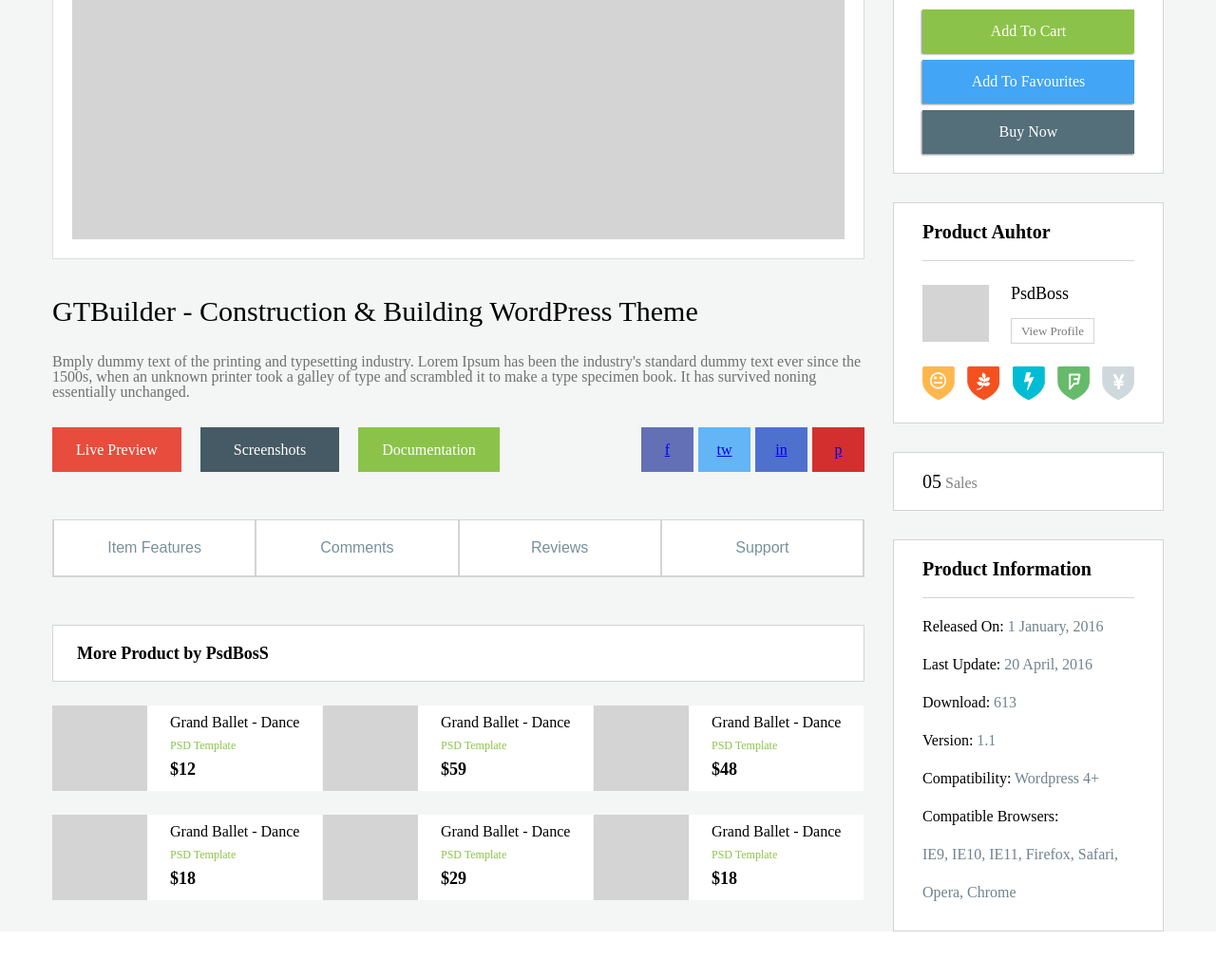
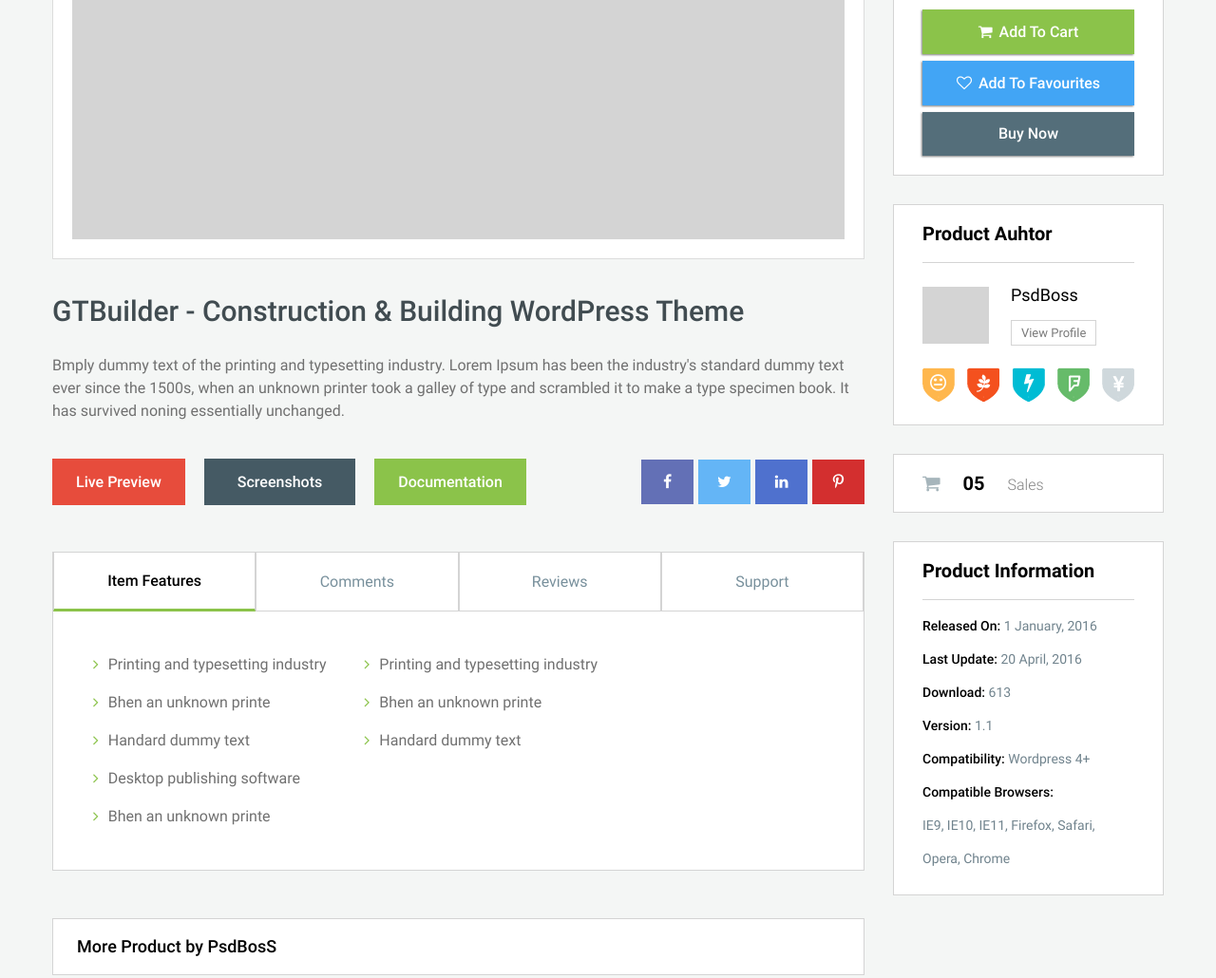
Before and after one commit to AlexandrGerasimenko/internet-store, a website: page src/product_detail.html in a window 1280 px wide. Shown: the part 244-1274 px from the top of the page at 95% size. Before the commit the page ends 1225 px from the top, so only its background shows below. Drawn offline with Linux system fonts and the light colour scheme.

Commit message:
product details - final version

```diff
--- a/src/css/pages/product_details.css
+++ b/src/css/pages/product_details.css
@@ -6,6 +6,7 @@
 .product_details .container h3 {
     padding: 40px 0;
     font-size: 15px;
+    font-family: Roboto-regular;
 }
 
 .product_details .container h3 span {
@@ -33,11 +34,15 @@
 
 .product_details .text h2 {
     font-size: 30px;
+    font-family: Roboto-medium;
+    color: #414c51;
 }
 
 .product_details .text p {
     font-size: 16px;
     color: #707070;
+    font-family: Roboto-regular;
+    line-height: 1.5;
 }
 
 .product_details .col-md-3 {
@@ -66,13 +71,14 @@
     padding-bottom: 20px;
     border-bottom: 1px solid #d4d4d4;
     font-size: 20px;
-    font-weight: bold;
+    font-family: Roboto-bold;
 }
 
 .product_details .price span {
     color: #e74c3c;
     font-size: 22px;
     line-height: 30px;
+    font-family: Roboto-medium;
 }
 
 .product_details .product_price select {
@@ -80,10 +86,15 @@
     font-size: 13px;
     color: #70838d;
     outline: 0;
+    font-family: Roboto-regular;
 }
 
 .product_details .link {
     text-align: center;
+}
+
+.product_details .link i {
+    margin-right: 7px;
 }
 
 .product_details .product_price a {
@@ -94,6 +105,7 @@
     width: 100%;
     margin-top: 7px;
     box-shadow: -1px 1px 2px rgba(0, 0, 0, 0.5);
+    font-family: Roboto-medium;
 
 }
 
@@ -128,6 +140,7 @@
 .product_details .product_author .author_content p {
     margin-bottom: 22px;
     font-size: 18px;
+    font-family: Roboto-regular;
 }
 
 .product_details .product_author .author_content a {
@@ -136,6 +149,7 @@
     text-decoration: none;
     color: #7a7a7a;
     font-size: 13px;
+    font-family: Roboto-regular;
 
 }
 
@@ -143,13 +157,23 @@
     justify-content: space-between;
 }
 
+.product_details .basket i {
+    margin-right: 20px;
+    color: #a6b5bb;
+    font-size: 20px;
+}
+
 .product_details .basket span {
     font-size: 20px;
+    font-family: Roboto-bold;
+    margin-right: 20px;
+
 }
 
 .product_details .basket span + span {
     font-size: 16px;
     color: #838383;
+    font-family: Roboto-light;
 }
 
 .product_details .container h2 {
@@ -160,6 +184,7 @@
     display: flex;
     justify-content: space-between;
     flex-wrap: wrap;
+    margin-top: 10px;
 }
 
 .product_details .gt_link {
@@ -170,6 +195,7 @@
     text-decoration: none;
     color: white;
     padding: 15px 25px;
+    font-family: Roboto-medium;
 }
 
 .product_details .gt_link .live_preview {
@@ -198,6 +224,10 @@
 
 }
 
+.product_details .social li a {
+    color: white;
+}
+
 .product_details .social .fb {
     background-color: #6370b6;
 }
@@ -221,10 +251,14 @@
 
 .product_details .product_info p {
     line-height: 2.5;
+    font-family: Roboto-medium;
+    font-size: 14px;
 }
 
 .product_details .product_info p span {
     color: #70838d;
+    font-family: Roboto-regular;
+    font-size: 14px;
 }
 
 .product_details .gt_link li:not(:first-child) {
@@ -263,18 +297,23 @@
     padding: 20px 40px;
     font-size: 16px;
     color: #78909c;
+    font-family: Roboto-regular;
 }
 
 .product_details .tab button.active {
     border-bottom: 3px solid #8bc34a;
     color: black;
+    font-family: Roboto-medium;
 }
 
 .product_details .tabcontent {
     display: none;
     padding: 6px 12px;
     color: #707070;
+}
 
+.product_details .active_tab {
+    display: block;
 }
 
 .product_details .tabcontent .tabcontent-text {
@@ -289,6 +328,12 @@
 
 .product_details .tabcontent .tabcontent-text div p {
     line-height: 2.5;
+    font-family: Roboto-regular;
+}
+
+.product_details .tabcontent .tabcontent-text div p i {
+    margin-right: 10px;
+    color: #8bc34a;
 }
 
 .product_details .more_prod {
@@ -296,11 +341,12 @@
     padding: 20px 25px;
     background-color: white;
     border: 1px solid #d4d4d4;
+
 }
 
-.product_details .more_prod P {
+.product_details .more_prod p {
     font-size: 18px;
-    font-weight: bolder;
+    font-family: Roboto-medium;
 }
 
 .product_details .product {
@@ -329,15 +375,19 @@
 .product_details .product .col-md-4 .title_of_prod {
     background-color: white;
     padding: 10px 24px 7px;
+    font-family: Roboto-medium;
+    font-size: 14px;
 }
 
 .product_details .product .col-md-4 .title_of_prod p + p {
     font-size: 12px;
     color: #8bc34a;
     padding: 10px 0;
+    font-family: Roboto-regular;
 }
 
 .product_details .product .col-md-4 .title_of_prod span {
     font-size: 18px;
     font-weight: bolder;
+    font-family: Roboto-bold;
 }
--- a/src/product_detail.html
+++ b/src/product_detail.html
@@ -6,7 +6,9 @@
     <meta name="viewport" content="width=device-width, initial-scale=1">
     <link href="css/tools/reset.css" rel="stylesheet">
     <link href="css/style.css" rel="stylesheet">
-    <link href="css/fonts.css" rel="stylesheet">
+    <link href="css/fonts_roboto.css" rel="stylesheet">
+    <link href="css/raleway-bold.css" rel="stylesheet">
+    <link href="css/fontawesome.css" rel="stylesheet">
     <link href="css/grid/grid.css" rel="stylesheet">
     <link href="css/pages/product_details.css" rel="stylesheet">
     <script src="js/tabs.js"></script>
@@ -45,35 +47,36 @@
                         </div>
                         <div class="social">
                             <ul>
-                                <li class="fb"><a href="#">f</a></li>
-                                <li class="tw"><a href="#">tw</a></li>
-                                <li class="in"><a href="#">in</a></li>
-                                <li class="p"><a href="#">p</a></li>
+                                <li class="fb"><a href="#"><span class="fa fa-facebook"></span></a></li>
+                                <li class="tw"><a href="#"><span class="fa fa-twitter"></span></a></li>
+                                <li class="in"><a href="#"><span class="fa fa-linkedin"></span></a></li>
+                                <li class="p"><a href="#"><span class="fa fa-pinterest-p"></span></a></li>
                             </ul>
                         </div>
                     </div>
 
                     <div class="tabs">
                         <div class="tab">
-                            <button class="tablinks " onclick="openItem(event, 'Item Features')">Item Features</button>
+                            <button class="tablinks active" onclick="openItem(event, 'Item Features')">Item Features
+                            </button>
                             <button class="tablinks" onclick="openItem(event, 'Comments')">Comments</button>
                             <button class="tablinks" onclick="openItem(event, 'Reviews')">Reviews</button>
                             <button class="tablinks" onclick="openItem(event, 'Support')">Support</button>
                         </div>
 
-                        <div id="Item Features" class="tabcontent">
-                            <div class="tabcontent-text">
+                        <div id="Item Features" class="tabcontent active_tab">
+                            <div class="tabcontent-text ">
                                 <div>
-                                    <p>Printing and typesetting industry</p>
-                                    <p>Bhen an unknown printe</p>
-                                    <p>Handard dummy text</p>
-                                    <p>Desktop publishing software</p>
-                                    <p>Bhen an unknown printe</p>
+                                    <p><i class="fa fa-angle-right"></i>Printing and typesetting industry</p>
+                                    <p><i class="fa fa-angle-right"></i>Bhen an unknown printe</p>
+                                    <p><i class="fa fa-angle-right"></i>Handard dummy text</p>
+                                    <p><i class="fa fa-angle-right"></i>Desktop publishing software</p>
+                                    <p><i class="fa fa-angle-right"></i>Bhen an unknown printe</p>
                                 </div>
                                 <div>
-                                    <p>Printing and typesetting industry</p>
-                                    <p>Bhen an unknown printe</p>
-                                    <p>Handard dummy text</p>
+                                    <p><i class="fa fa-angle-right"></i>Printing and typesetting industry</p>
+                                    <p><i class="fa fa-angle-right"></i>Bhen an unknown printe</p>
+                                    <p><i class="fa fa-angle-right"></i>Handard dummy text</p>
                                 </div>
                             </div>
                         </div>
@@ -81,49 +84,49 @@
                         <div id="Comments" class="tabcontent">
                             <div class="tabcontent-text">
                                 <div>
-                                    <p>Printing and typesetting industry</p>
-                                    <p>Bhen an unknown printe</p>
-                                    <p>Handard dummy text</p>
-                                    <p>Desktop publishing software</p>
-                                    <p>Bhen an unknown printe</p>
+                                    <p><i class="fa fa-angle-right"></i>Printing and typesetting industry</p>
+                                    <p><i class="fa fa-angle-right"></i>Bhen an unknown printe</p>
+                                    <p><i class="fa fa-angle-right"></i>Handard dummy text</p>
+                                    <p><i class="fa fa-angle-right"></i>Desktop publishing software</p>
+                                    <p><i class="fa fa-angle-right"></i>Bhen an unknown printe</p>
                                 </div>
-                                <div>
-                                    <p>Printing and typesetting industry</p>
-                                    <p>Bhen an unknown printe</p>
-                                    <p>Handard dummy text</p>
-                                </div>
+
                             </div>
                         </div>
 
                         <div id="Reviews" class="tabcontent">
                             <div class="tabcontent-text">
                                 <div>
-                                    <p>Printing and typesetting industry</p>
-                                    <p>Bhen an unknown printe</p>
-                                    <p>Handard dummy text</p>
-                                    <p>Desktop publishing software</p>
-                                    <p>Bhen an unknown printe</p>
+                                    <p><i class="fa fa-angle-right"></i>Printing and typesetting industry</p>
+                                    <p><i class="fa fa-angle-right"></i>Bhen an unknown printe</p>
+                                    <p><i class="fa fa-angle-right"></i>Handard dummy text</p>
+                                    <p><i class="fa fa-angle-right"></i>Desktop publishing software</p>
+                                    <p><i class="fa fa-angle-right"></i>Bhen an unknown printe</p>
                                 </div>
                                 <div>
-                                    <p>Printing and typesetting industry</p>
-                                    <p>Bhen an unknown printe</p>
-                                    <p>Handard dummy text</p>
+                                    <p><i class="fa fa-angle-right"></i>Printing and typesetting industry</p>
+                                    <p><i class="fa fa-angle-right"></i>Bhen an unknown printe</p>
+                                    <p><i class="fa fa-angle-right"></i>Handard dummy text</p>
+                                    <p><i class="fa fa-angle-right"></i>Printing and typesetting industry</p>
+                                    <p><i class="fa fa-angle-right"></i>Bhen an unknown printe</p>
+                                    <p><i class="fa fa-angle-right"></i>Handard dummy text</p>
                                 </div>
                             </div>
                         </div>
                         <div id="Support" class="tabcontent">
                             <div class="tabcontent-text">
                                 <div>
-                                    <p>Printing and typesetting industry</p>
-                                    <p>Bhen an unknown printe</p>
-                                    <p>Handard dummy text</p>
-                                    <p>Desktop publishing software</p>
-                                    <p>Bhen an unknown printe</p>
+                                    <p><i class="fa fa-angle-right"></i>Printing and typesetting industry</p>
+                                    <p><i class="fa fa-angle-right"></i>Bhen an unknown printe</p>
+                                    <p><i class="fa fa-angle-right"></i>Handard dummy text</p>
+                                    <p><i class="fa fa-angle-right"></i>Desktop publishing software</p>
+                                    <p><i class="fa fa-angle-right"></i>Bhen an unknown printe</p>
                                 </div>
                                 <div>
-                                    <p>Printing and typesetting industry</p>
-                                    <p>Bhen an unknown printe</p>
-                                    <p>Handard dummy text</p>
+                                    <p><i class="fa fa-angle-right"></i>Printing and typesetting industry</p>
+                                    <p><i class="fa fa-angle-right"></i>Bhen an unknown printe</p>
+                                    <p><i class="fa fa-angle-right"></i>Handard dummy text</p>
+
                                 </div>
                             </div>
                         </div>
@@ -213,8 +216,8 @@
                             </label>
                         </div>
                         <div class="link">
-                            <p><a class="add_to_cart" href="#">Add To Cart</a></p>
-                            <p><a class="add_to_fav" href="#">Add To Favourites</a></p>
+                            <p><a class="add_to_cart" href="#"><i class="fa fa-shopping-cart"></i>Add To Cart</a></p>
+                            <p><a class="add_to_fav" href="#"><i class="fa fa-heart-o"></i>Add To Favourites</a></p>
                             <p><a class="buy_now" href="#">Buy Now</a></p>
                         </div>
                     </div>
@@ -247,6 +250,7 @@
                     </div>
 
                     <div class="basket">
+                        <i class="fa fa-shopping-cart"></i>
                         <span>05</span>
                         <span>Sales</span>
                     </div>
```
